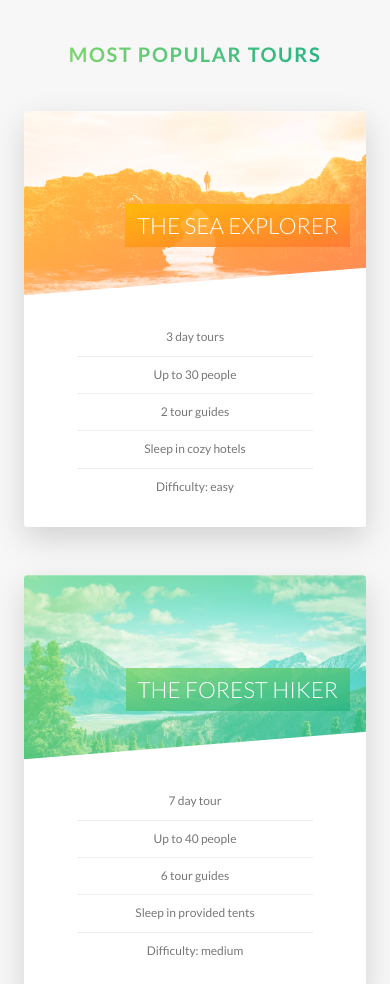
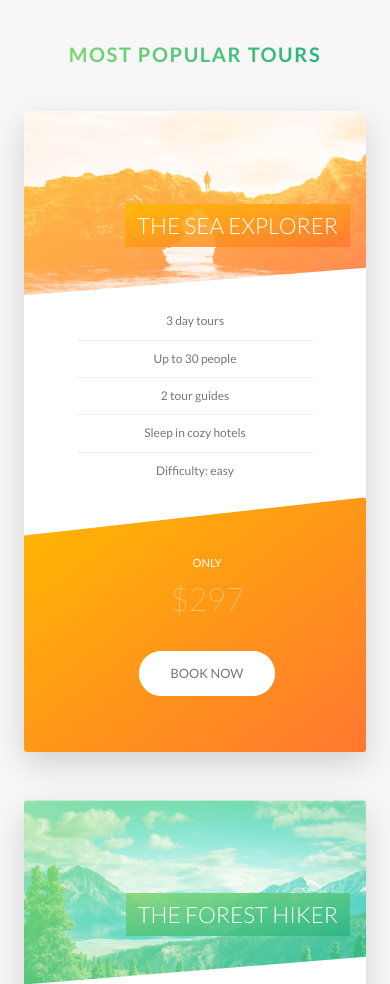
Before and after one commit to eangao/advance-css-natours, a website: page index.html in a window 390 px wide. Shown: the part 2463-3447 px from the top of the page. Drawn offline with Linux system fonts and the light colour scheme.

Commit message:
Writing Media Queries - Tours, Stories and Booking Sections

```diff
--- a/sass/components/_card.scss
+++ b/sass/components/_card.scss
@@ -184,4 +184,49 @@
     font-size: 6rem;
     font-weight: 100;
   }
+
+  //-----------------------------------
+  @include respond(tab-port) {
+    height: auto;
+    border-radius: 3px;
+    background-color: $color-white;
+    box-shadow: 0 1.5rem 4rem rgba($color-black, 0.15);
+
+    &__side {
+      height: auto;
+      position: relative;
+      box-shadow: none;
+
+      &--back {
+        transform: rotateY(0);
+        clip-path: polygon(0 15%, 100% 0, 100% 100%, 0 100%);
+      }
+    }
+
+    &:hover &__side--front {
+      transform: rotateY(0);
+    }
+
+    .card__details {
+      padding: 1rem 3rem;
+    }
+
+    // FRONT SIDE STYLING
+    &__cta {
+      position: relative;
+      top: 0;
+      left: 0;
+      transform: translate(0);
+      width: 100%;
+      padding: 7rem 4rem 7rem 7rem;
+    }
+
+    &__price-box {
+      margin-bottom: 3rem;
+    }
+
+    &__price-value {
+      font-size: 4rem;
+    }
+  }
 }
--- a/sass/components/_form.scss
+++ b/sass/components/_form.scss
@@ -15,6 +15,10 @@
     width: 90%;
     display: block;
     transition: all 0.3s;
+
+    @include respond(tab-port) {
+      width: 100%;
+    }
 
     &:focus {
       outline: none;
@@ -51,6 +55,11 @@
   &__radio-group {
     width: 49%;
     display: inline-block;
+
+    @include respond(tab-port) {
+      width: 100%;
+      margin-bottom: 2rem;
+    }
   }
 
   &__radio-input {
--- a/sass/components/_story.scss
+++ b/sass/components/_story.scss
@@ -3,12 +3,21 @@
   margin: 0 auto;
   box-shadow: 0 3rem 6rem rgba($color-black, 0.1);
   background-color: rgba($color-white, 0.6);
-
   border-radius: 3px;
   padding: 6rem;
   padding-left: 9rem;
   font-size: $default-font-size;
   transform: skewX(-12deg);
+
+  @include respond(tab-port) {
+    width: 100%;
+    padding: 4rem;
+    padding-left: 7rem;
+  }
+
+  @include respond(phone) {
+    transform: skewX(0);
+  }
 
   &__shape {
     width: 15rem;
@@ -21,6 +30,10 @@
     clip-path: circle(50% at 50% 50%);
     transform: translateX(-3rem) skewX(12deg);
     position: relative;
+
+    @include respond(phone) {
+      transform: translateX(-3rem) skewX(0);
+    }
   }
 
   &__img {
@@ -32,6 +45,10 @@
 
   &__text {
     transform: skewX(12deg);
+
+    @include respond(phone) {
+      transform: skewX(0);
+    }
   }
 
   &__caption {
--- a/sass/main.scss
+++ b/sass/main.scss
@@ -22,3 +22,6 @@
 @import "layout/navigation";
 
 @import "pages/home";
+
+// test media query
+//  sizzy.co
--- a/sass/pages/_home.scss
+++ b/sass/pages/_home.scss
@@ -79,10 +79,37 @@
   border-radius: 3px;
   box-shadow: 0 1.5rem 4rem rgba($color-black, 0.2);
 
-  height: 50rem;
+  @include respond(tab-land) {
+    background-image: linear-gradient(
+        105deg,
+        rgba($color-white, 0.9) 0%,
+        rgba($color-white, 0.9) 65%,
+        transparent 65%
+      ),
+      url(../img/nat-10.jpg);
+
+    background-size: cover;
+  }
+
+  @include respond(tab-port) {
+    background-image: linear-gradient(
+        to right,
+        rgba($color-white, 0.9) 0%,
+        rgba($color-white, 0.9) 100%
+      ),
+      url(../img/nat-10.jpg);
+  }
 
   &__form {
     width: 50%;
     padding: 6rem;
+
+    @include respond(tab-land) {
+      width: 65%;
+    }
+
+    @include respond(tab-port) {
+      width: 100%;
+    }
   }
 }
```
Also changed, not shown: css/style.css.
